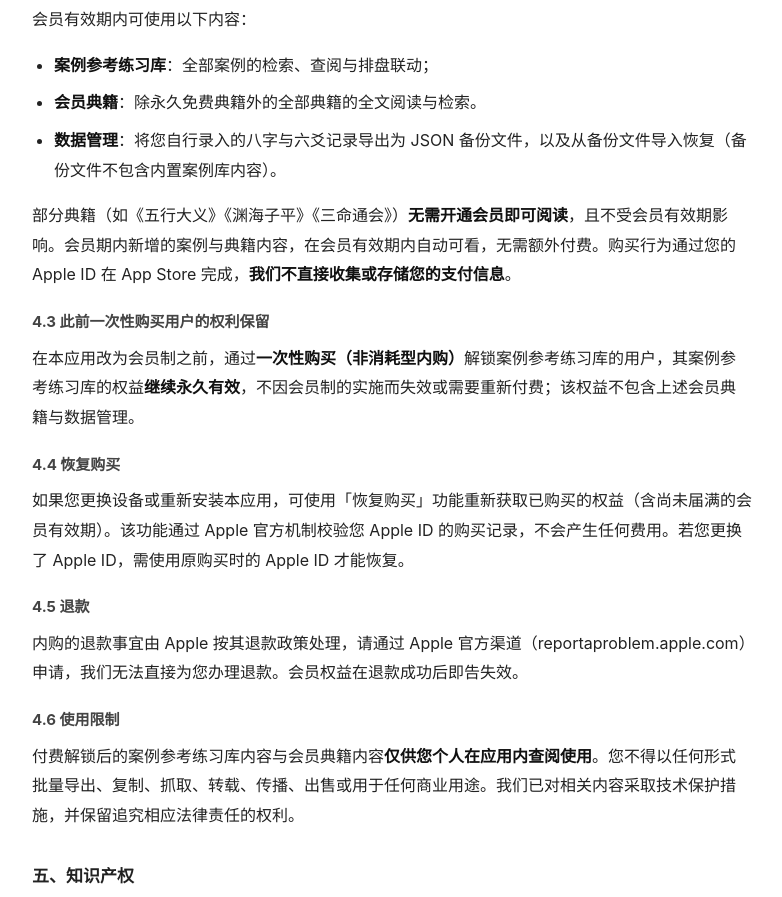
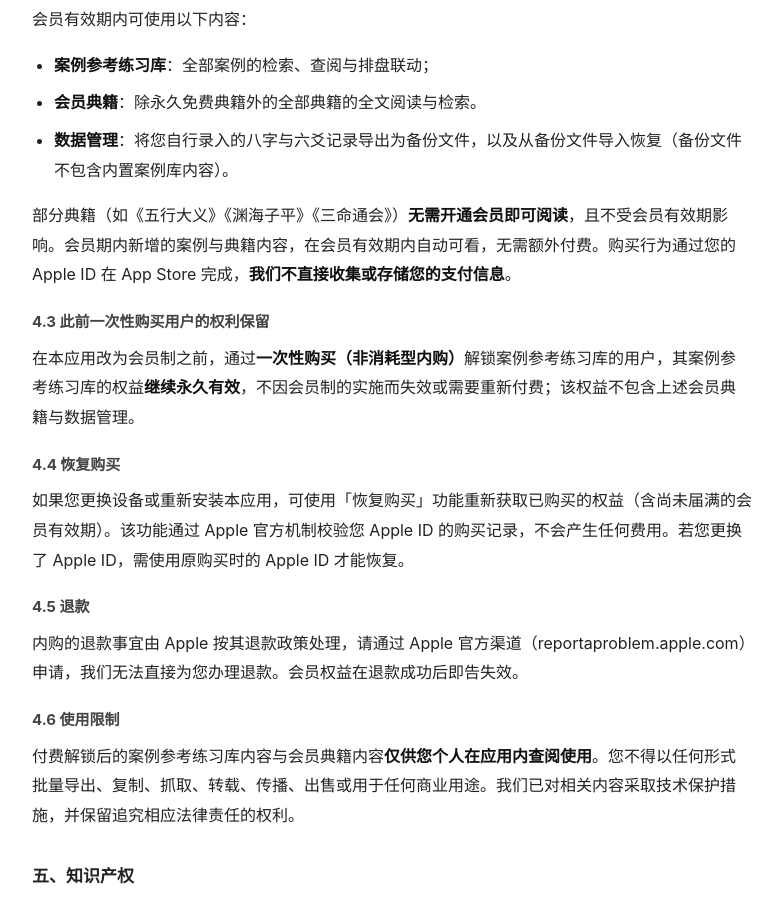
Before and after one commit to emitofo/starziping, a plain HTML site: page terms.html in a window 1280 px wide. Shown: the part 1246-2143 px from the top of the page, without its empty margins (248-1030 px from the left). Drawn offline with Linux system fonts and the light colour scheme.

Commit message:
Update terms.html

```diff
--- a/terms.html
+++ b/terms.html
@@ -68,7 +68,7 @@
 <ul>
   <li><b>案例参考练习库</b>：全部案例的检索、查阅与排盘联动；</li>
   <li><b>会员典籍</b>：除永久免费典籍外的全部典籍的全文阅读与检索。</li>
-  <li><b>数据管理</b>：将您自行录入的八字与六爻记录导出为 JSON 备份文件，以及从备份文件导入恢复（备份文件不包含内置案例库内容）。</li>
+  <li><b>数据管理</b>：将您自行录入的八字与六爻记录导出为备份文件，以及从备份文件导入恢复（备份文件不包含内置案例库内容）。</li>
 </ul>
 <p>部分典籍（如《五行大义》《渊海子平》《三命通会》）<b>无需开通会员即可阅读</b>，且不受会员有效期影响。会员期内新增的案例与典籍内容，在会员有效期内自动可看，无需额外付费。购买行为通过您的 Apple ID 在 App Store 完成，<b data-page-node-id="Qfe3j1h5dlwtaJ9iYQy2KX">我们不直接收集或存储您的支付信息</b>。</p>
 <h3>4.3 此前一次性购买用户的权利保留</h3>
```
